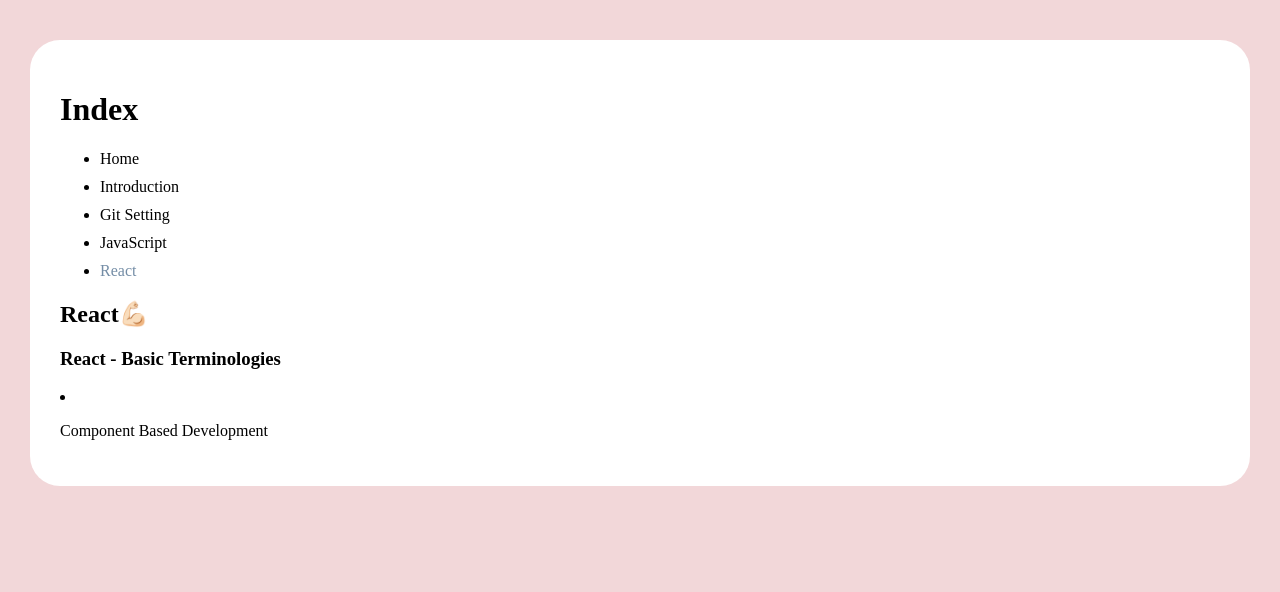
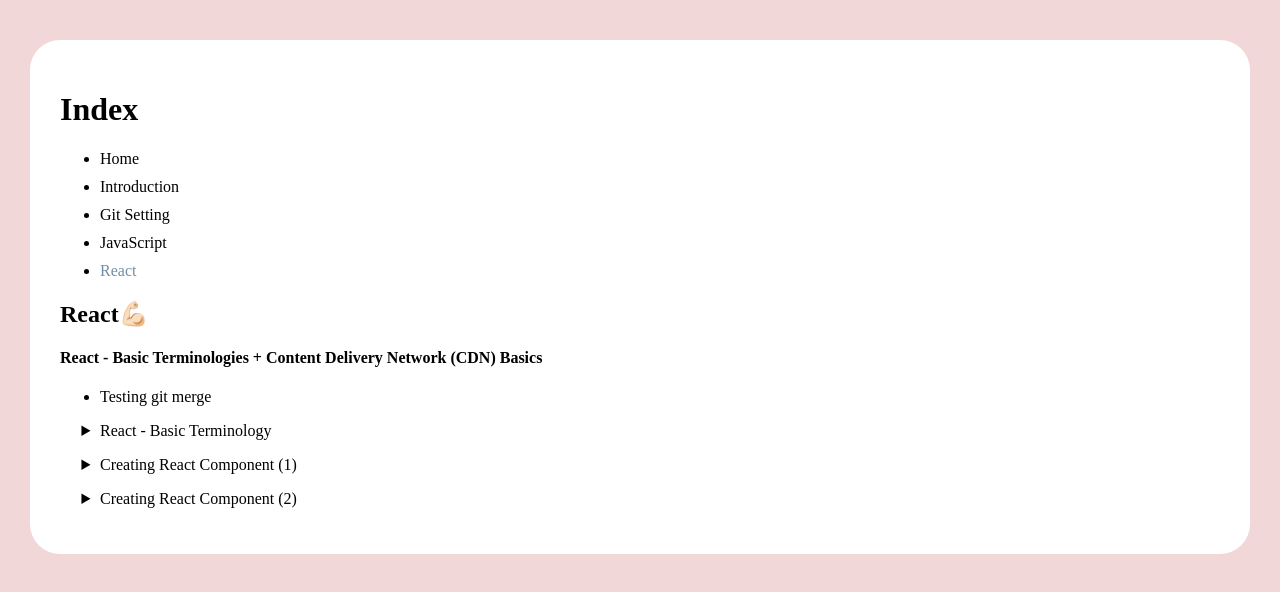
Before and after one commit to ramrami-12/ourgjr, a React (Create React App) app: page /react in a window 1280 px wide. Shown: the top 592 px of the page. Built offline with nearby package versions, Linux system fonts and the light colour scheme.

Commit message:
V1-2: commit test (react.jsx modified)

```diff
--- a/package.json
+++ b/package.json
@@ -37,5 +37,8 @@
       "last 1 firefox version",
       "last 1 safari version"
     ]
+  },
+  "devDependencies": {
+    "react-native-web": "^0.18.2"
   }
 }
--- a/src/App.css
+++ b/src/App.css
@@ -37,3 +37,22 @@
     transform: rotate(360deg);
   }
 }
+
+.mainStyle {
+  position: "fixed";
+  top: 0;
+  left: 0;
+  width: "100%";
+  height: "100%";
+  background-color: "#F2D7D9";
+  font-family: "Nanum Gothic";
+  overflow-y: "scroll";
+};
+.divStyle {
+  position: "relative";
+  top: "10px";
+  margin: "30px";
+  padding: "30px";
+  background-color: "white";
+  border-radius: "30px";
+};
--- a/src/App.js
+++ b/src/App.js
@@ -45,6 +45,7 @@
             <Route path="/js/data" element={<NodeJS />} />
             <Route path="/js/levelup" element={<NodeJS />} />
             <Route path="/react" element={<REACT />} />
+            <Route path="/react/" element={<REACT />} />
           </Routes>
         </BrowserRouter>
       </div>
--- a/src/components/indentComponents.jsx
+++ b/src/components/indentComponents.jsx
@@ -1,7 +1,9 @@
-import { useParams } from "react-router-dom";
+// import { useParams } from "react-router-dom";
 
 export const SmallDetails = (props) => {
-  console.log(props);
+  if (!Array.isArray(props.contents)) {
+    return <ul>Input Array</ul>
+  }
 
   return (
     <ul>
@@ -14,7 +16,7 @@
 
 export const LiP = (props) => {
   return (
-    <li>
+    <li className={props.className}>
       <p>{props.content}</p>
     </li>
   );
--- /dev/null
+++ b/src/hooks/usePageWidth.js
@@ -0,0 +1,31 @@
+import { useState, useEffect } from "react";
+
+export const usePageWidth = () => {
+  const [windowSize, setWindowSize] = useState({
+    width: undefined,
+    height: undefined,
+  });
+
+  useEffect(() => {
+    // using handler to retrieve window size
+    function handleResize() {
+      // initializer
+      setWindowSize({
+        width: window.innerWidth,
+        height: window.innerHeight,
+      });
+    }
+
+    // Adding Event listener
+    window.addEventListener("resize", handleResize);
+
+    // call handler right away so state gets updated with initial window size
+    handleResize();
+
+    // remove event listener once its been called
+    // you can remove this statement to have it run all the time
+    // in the background
+    return () => window.removeEventListener("resize", handleResize);
+  }, []); // take [] to make the hook run incrementally
+  return windowSize;
+};
--- a/src/index.css
+++ b/src/index.css
@@ -11,3 +11,7 @@
   font-family: source-code-pro, Menlo, Monaco, Consolas, 'Courier New',
     monospace;
 }
+
+li.list-triangle {
+  list-style-type: disclosure-closed;
+}
--- a/src/pages/react.jsx
+++ b/src/pages/react.jsx
@@ -1,13 +1,20 @@
 import { LiP } from "../components/indentComponents";
 import { Divider } from "antd";
+// import { usePageWidth } from "../hooks/usePageWidth";
+
 export default function React() {
-  console.log("react");
   return (
     <div>
       <h2>React💪🏻</h2>
-      <h3>React - Basic Terminologies</h3>
+      <h4>React - Basic Terminologies + Content Delivery Network (CDN) Basics</h4>
       <Divider />
-      <LiP content={"Component Based Development"} />
+      <ul>
+        <LiP content={"Testing git merge"} />
+        <LiP content={"React - Basic Terminology"} className={"list-triangle"}></LiP>
+        <LiP content={"Creating React Component (1)"} className={"list-triangle"}></LiP>
+        <LiP content={"Creating React Component (2)"} className={"list-triangle"}></LiP>
+      </ul>
     </div>
+
   );
 }
```
Also changed, not shown: src/assets/virtualDOM.png (added), 1 other file (tests, documents, lock files or other folders).
